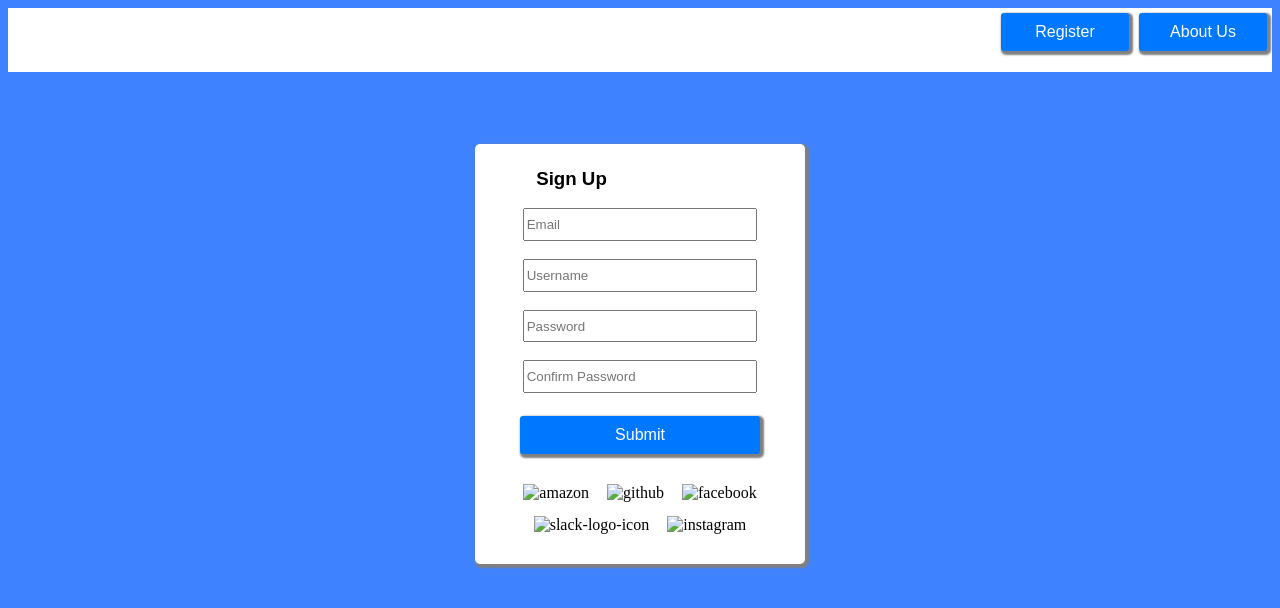
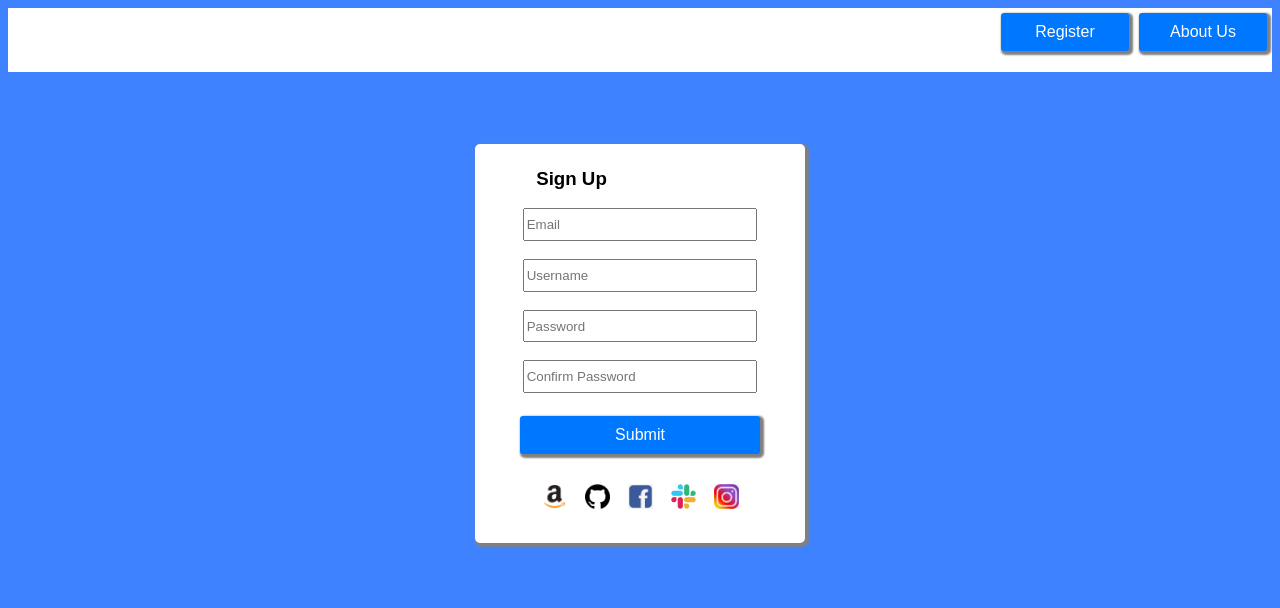
Before and after one commit to jacobrichardson407/RegistrationPage, a plain HTML site: page index.html in a window 1280 px wide. Drawn offline with Linux system fonts and the light colour scheme; the site is published under a folder, as on GitHub Pages, so addresses that start at the root find nothing.

Commit message:
Registration page final push again again

```diff
--- a/index.html
+++ b/index.html
@@ -35,19 +35,19 @@
         <button type="submit" class="buttons" id="submitbtn">Submit</button>
         <br><br>
         <div class="weblinks">
-            <img src="/assets/Amazon-Logo-Transparent-PNG.png" alt="amazon" width="25px" height="25px">
+            <img src="assets/Amazon-Logo-Transparent-PNG.png" alt="amazon" width="25px" height="25px">
         </div>
         <div class="weblinks">
-            <img src="/assets/github.png" alt="github" width="25px" height="25px">
+            <img src="assets/github.png" alt="github" width="25px" height="25px">
         </div>
         <div class="weblinks">
-            <img src="/assets/facebooklogo.png" alt="facebook" width="25px" height="25px">
+            <img src="assets/facebooklogo.png" alt="facebook" width="25px" height="25px">
         </div>
         <div class="weblinks">
-            <img src="/assets/slack-logo-icon.png" alt="slack-logo-icon" width="25px" height="25px">
+            <img src="assets/slack-logo-icon.png" alt="slack-logo-icon" width="25px" height="25px">
         </div>
         <div class="weblinks">
-            <img src="/assets/instagram logo.png" alt="instagram" width="25px" height="25px">
+            <img src="assets/instagram logo.png" alt="instagram" width="25px" height="25px">
         </div>
         <br><br>
 
```
